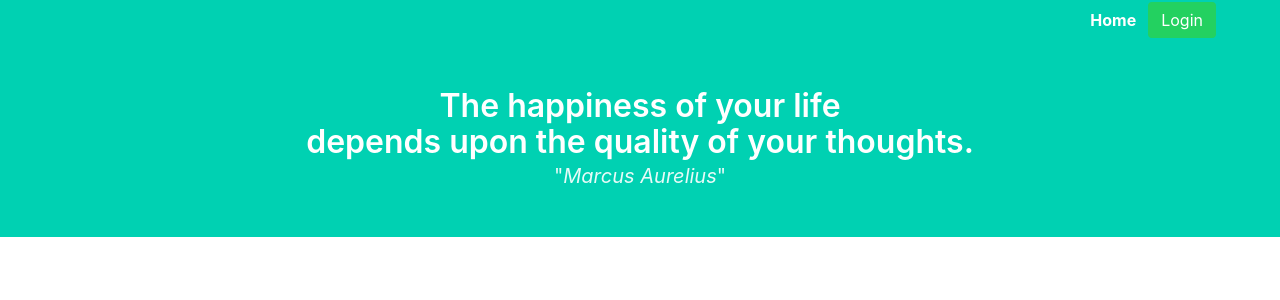
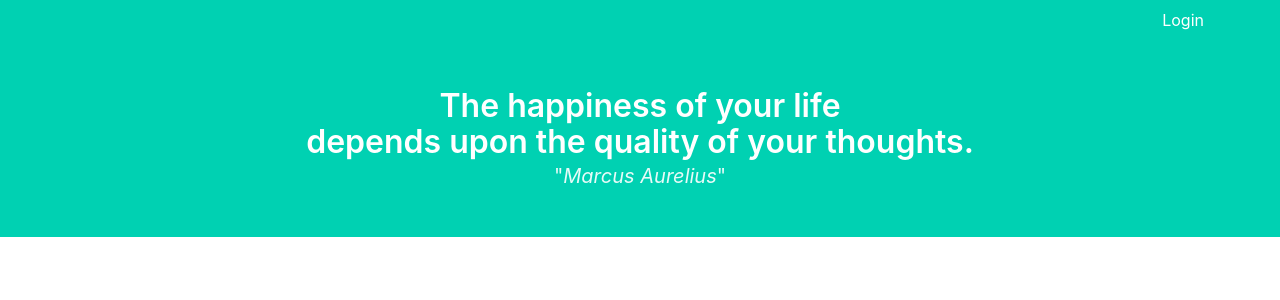
Before and after one commit to Paulito123/cdash, a Flask app: page / in a window 1280 px wide. Shown: the top 300 px of the page. Run offline with Flask 2, Linux system fonts and the light colour scheme; parts of the project's set-up code (start-up, migrations or seed data) failed here and were passed over.

Commit message:
minor layout changes

```diff
--- a/services/web/project/main.py
+++ b/services/web/project/main.py
@@ -11,7 +11,11 @@ main = Blueprint('main', __name__)
 
 @main.route('/')
 def index():
-    return render_template('index.html')
+    if current_user.is_authenticated:
+        name = current_user.name
+    else:
+        name = ""
+    return render_template('index.html', name=name)
 
 
 @main.route('/dashboard')
--- a/services/web/project/templates/base.html
+++ b/services/web/project/templates/base.html
@@ -41,10 +41,7 @@
                     <div id="navbarMenuHeroA" class="level-right">
                         <div class="level-item">
                             {% if not current_user.is_authenticated %}
-                            <a href="{{ url_for('main.index') }}" class="navbar-item">
-                                <strong>Home</strong>
-                            </a>
-                            <a href="{{ url_for('auth.login') }}" class="button is-success is-light">
+                            <a href="{{ url_for('auth.login') }}" class="navbar-item">
                                 Login
                             </a>
                             {% endif %}
@@ -52,7 +49,7 @@
                             <a href="{{ url_for('main.dashboard') }}" class="navbar-item">
                                 <strong>Dashboard</strong>
                             </a>
-                            <a href="{{ url_for('auth.logout') }}" class="button is-danger is-light">
+                            <a href="{{ url_for('auth.logout') }}" class="navbar-item">
                                 Logout
                             </a>
                             {% endif %}
```
